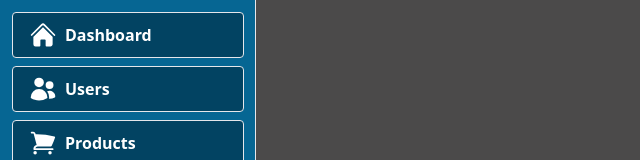
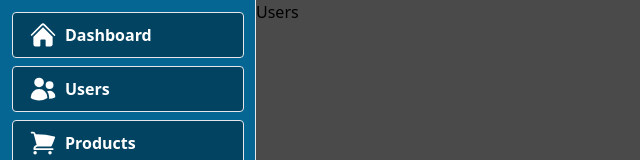
Before and after one commit to cdepaul06/AdminTemplate, a React (Vite) app in the folder admin-template/: page /users in a window 1280 px wide. Shown: the top 160 px of the page, without its empty margins (0-640 px from the left). Built offline with nearby package versions, Linux system fonts and the light colour scheme.

Commit message:
progress

```diff
--- a/admin-template/src/components/Dashboard/Dashboard.jsx
+++ b/admin-template/src/components/Dashboard/Dashboard.jsx
@@ -8,7 +8,7 @@ const Dashboard = () => {
 
   return (
     <>
-      <div className='flex flex-wrap justify-evenly mt-10'>
+      <div className='flex flex-wrap justify-evenly mt-10 ml-64'>
         {cards.map((card) => (
           <div key={card.id} className='m-2'>
             <DashboardCard
@@ -19,7 +19,7 @@ const Dashboard = () => {
           </div>
         ))}
       </div>
-      <div className='flex flex-row mt-[5%]'>
+      <div className='flex flex-row mt-[5%] ml-[32%]'>
         <DynamicBarChart data={cards} />
       </div>
     </>
--- a/admin-template/src/components/Users/Users.jsx
+++ b/admin-template/src/components/Users/Users.jsx
@@ -2,7 +2,7 @@ import React from "react";
 
 const Users = ({}) => {
   return (
-    <div>
+    <div className='ml-64'>
       <h1>Users</h1>
     </div>
   );
--- a/admin-template/src/constants/index.js
+++ b/admin-template/src/constants/index.js
@@ -19,7 +19,7 @@ const navLinks = [
   {
     id: "users",
     title: "Users",
-    path: "/userAccounts",
+    path: "/users",
     icon: UsersIcon,
   },
   {
```
